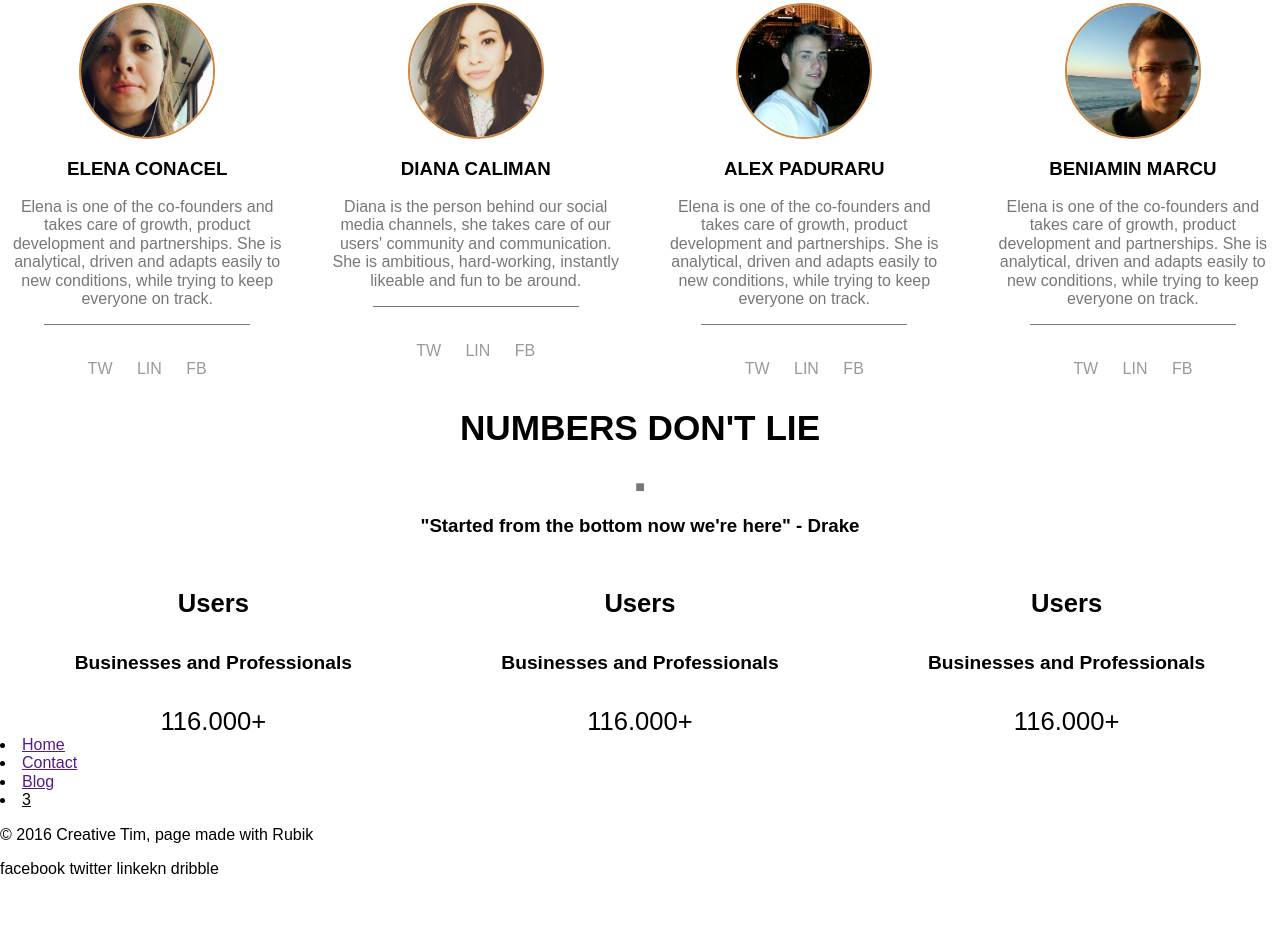
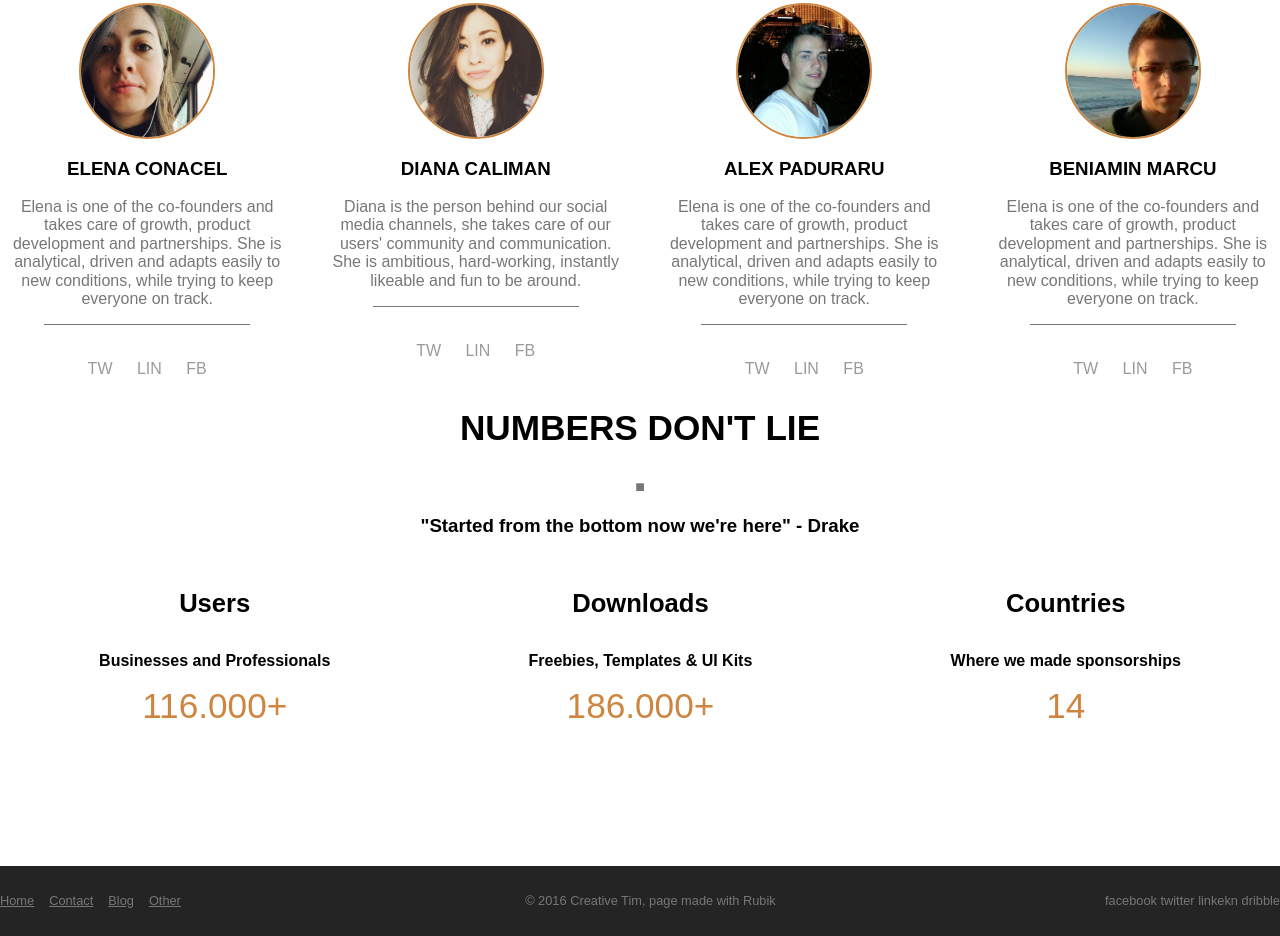
Before and after one commit to natavega/mi-repositorio1, a website: page index.html in a window 1280 px wide. Shown: the part 4155-5091 px from the top of the page. Before the commit the page ends 5033 px from the top, so only its background shows below. Drawn offline with nearby package versions, Linux system fonts and the light colour scheme; files that its build step writes are made by us from their sources; files whose address does not match are found by name.

Commit message:
dando estilo al footer

```diff
--- a/index.html
+++ b/index.html
@@ -224,15 +224,15 @@
 			</div>
 			<!--col2-->
 			<div class="numbers-contentCols-col">
-				<h4 class="title">Users</h4>
-				<h5 class="subtitle">Businesses and Professionals</h5>
-				<div class="number">116.000+</div>
+				<h4 class="title">Downloads</h4>
+				<h5 class="subtitle">Freebies, Templates & UI Kits</h5>
+				<div class="number">186.000+</div>
 			</div>
 			<!--col3-->
 			<div class="numbers-contentCols-col">
-				<h4 class="title">Users</h4>
-				<h5 class="subtitle">Businesses and Professionals</h5>
-				<div class="number">116.000+</div>
+				<h4 class="title">Countries</h4>
+				<h5 class="subtitle">Where we made sponsorships</h5>
+				<div class="number">14</div>
 			</div>
 		</div>
 	</section>
@@ -250,11 +250,12 @@
 				<li class="footer-list-item">
 					<a href="" class="link">Blog</a>
 				</li>
-				<li class="footer-list-item">3
+				<li class="footer-list-item">
+					<a href="" class="link">Other</a>
 				</li>
 			</u>
 		<!--COL2-->
-			<p class="footertext">© 2016 Creative Tim, page made with Rubik</p>
+			<p class="footer-text">© 2016 Creative Tim, page made with Rubik</p>
 		<!--COl3-->
 			<div class="footer-contentSocials">
 				<span class="footer-contentSocials-social">facebook</span>
--- a/src/sass/index.scss
+++ b/src/sass/index.scss
@@ -194,11 +194,46 @@ body, html{
 				font-size: 1.6em;
 			}
 			.subtitle{
-				font-size: 1.2em;
+				font-size: 1em;
+				margin-bottom:15px;
 			}
 			.number{
-				font-size: 1.6em;
+				font-size: 2.2em;
+				color: peru;
+				font-weight: 100;
 			}
 		}
 	}
 }
+
+// FOOTER
+.footer{
+	display: flex;
+	justify-content: space-between;
+	vertical-align: middle;
+	margin-top: 140px;
+	background: #242424;
+	color: #777777;
+	font-size: 0.8em;
+	height: 70px;
+	line-height: 70px;
+	&-list{
+		list-style: none;
+		margin: 0;
+		padding: 0;
+		display: flex;
+		&-item{
+			margin-right: 15px;
+			.link{
+				color:#777777;
+				text-decoration: none;
+				&.hover{
+					color: white;
+				}
+			}
+		}
+	}
+	&-text{
+		margin: 0;
+	}
+}
```
